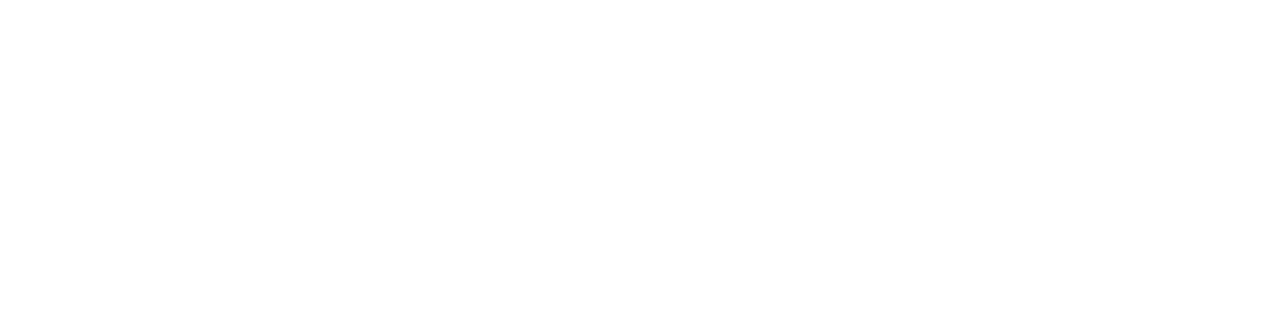
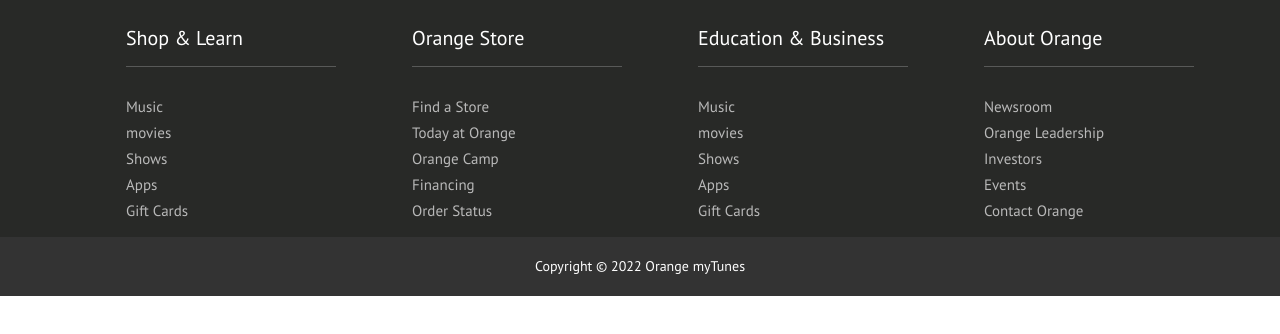
Before and after one commit to Yasirkhan6499/musicpage, a plain HTML site: page index.html in a window 1280 px wide. Drawn offline with Linux system fonts and the light colour scheme.

Commit message:
footer completed.

```diff
--- a/css/style.css
+++ b/css/style.css
@@ -47,6 +47,13 @@ body{
 .block__image{
     width: 100%;
 }
+
+/*   links  */
+.link{
+    text-decoration: none;
+
+
+}
 /* Blocks */
 
 .block{
@@ -71,7 +78,7 @@ body{
 }
 
 .block__heading{
-    font-size: 1.5rem;
+    font-size: 2.6rem;
 }
 .block--primary{
 color: var(--font-color-white);
@@ -81,7 +88,12 @@ color: var(--font-color-white);
 }
 
 .block__text{
-font-size: 1.2rem;
+font-size: 1.5rem;
+}
+
+.block__text:last-of-type{
+    padding-bottom: 2rem;
+    border-bottom: 0.4px solid rgb(82, 82, 82);
 }
 @media screen and (min-width: 746px) {
     .block__heading{
@@ -271,3 +283,65 @@ display: flex;
 font-size: 1.5rem;
 margin-top: 3rem;
 }
+
+
+/* Entertainment block */
+
+.entertainment-block{
+    background: url(/images/entertainment.jpeg);
+    background-size:cover;
+    background-position: bottom;
+    background-repeat:no-repeat;
+    padding: 10rem 0;
+}
+
+/* card block */
+.card-block{
+    margin: auto;
+}
+.card-block a{
+    color: rgb(75, 75, 75);
+    font-size: 1.7rem;
+}
+
+
+/* footer */
+.footer{
+    display: none;
+}
+.copy-right{
+    font-size: 1.4rem;
+    text-align: center;
+    padding: 0.3rem;
+    background-color: #333;
+}
+
+@media screen and (min-width: 700px){
+
+    .footer{
+        display: flex;
+        justify-content:space-evenly;
+        text-align: left;
+        margin: auto;
+    }
+    .footer__list{
+      width: 250px;
+    }
+    .footer ul{
+        list-style: none;
+
+    }
+    .footer li{
+        margin-bottom: -1rem;
+    }
+    .footer li:first-of-type{
+        border-bottom: 1px solid rgba(172, 172, 172, 0.363);
+        margin-bottom: 2rem;
+        padding-bottom: 1rem;
+    }
+    .footer__link{
+        color: rgb(185, 185, 185);
+        font-size: 1.5rem;
+
+    }
+}
--- a/index.html
+++ b/index.html
@@ -17,6 +17,53 @@
     <title>A Musical Page</title>
   </head>
   <body>
+    <section class="block--dark">
+      <div class="container footer">
+        <div class="footer__list">
+          <ul>
+            <li>Shop & Learn</li>
+            <li><a class="link footer__link" href="#">Music</a></li>
+            <li><a class="link footer__link" href="#">movies</a></li>
+            <li><a class="link footer__link" href="#">Shows</a></li>
+            <li><a class="link footer__link" href="#">Apps</a></li>
+            <li><a class="link footer__link" href="#">Gift Cards</a></li>
+          </ul>
+        </div>
+        <div class="footer__list">
+          <ul>
+            <li>Orange Store</li>
+            <li><a class="link footer__link" href="#">Find a Store</a></li>
+            <li><a class="link footer__link" href="#">Today at Orange</a></li>
+            <li><a class="link footer__link" href="#">Orange Camp</a></li>
+            <li><a class="link footer__link" href="#">Financing</a></li>
+            <li><a class="link footer__link" href="#">Order Status</a></li>
+          </ul>
+        </div>
+        <div class="footer__list">
+          <ul>
+            <li>Education & Business</li>
+            <li><a class="link footer__link" href="#">Music</a></li>
+            <li><a class="link footer__link" href="#">movies</a></li>
+            <li><a class="link footer__link" href="#">Shows</a></li>
+            <li><a class="link footer__link" href="#">Apps</a></li>
+            <li><a class="link footer__link" href="#">Gift Cards</a></li>
+          </ul>
+        </div>
+        <div class="footer__list">
+          <ul>
+            <li>About Orange</li>
+            <li><a class="link footer__link" href="#">Newsroom</a></li>
+            <li><a class="link footer__link" href="#">Orange Leadership</a></li>
+            <li><a class="link footer__link" href="#">Investors</a></li>
+            <li><a class="link footer__link" href="#">Events</a></li>
+            <li><a class="link footer__link" href="#">Contact Orange</a></li>
+          </ul>
+        </div>
+      </div>
+      <div class="copy-right">
+        <p>Copyright &copy; 2022 Orange myTunes</p>
+      </div>
+    </section>
     <script
       src="https://kit.fontawesome.com/792220bc51.js"
       crossorigin="anonymous"
```
Also changed, not shown: Components/gift-card.html (+3 -1 lines), images/entertainment.jpeg (added).
